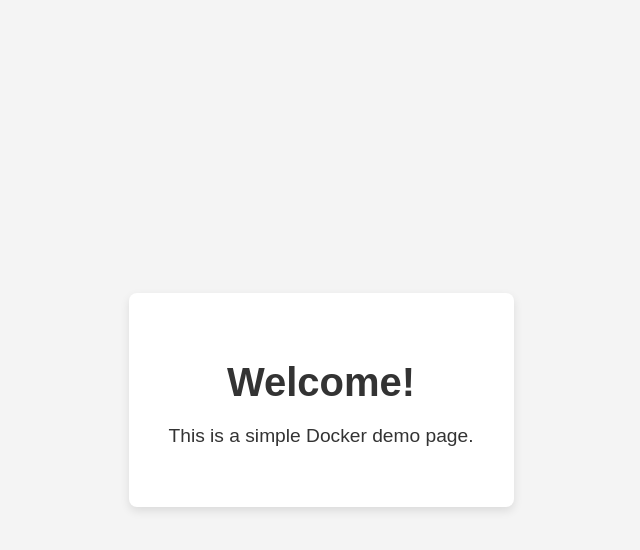
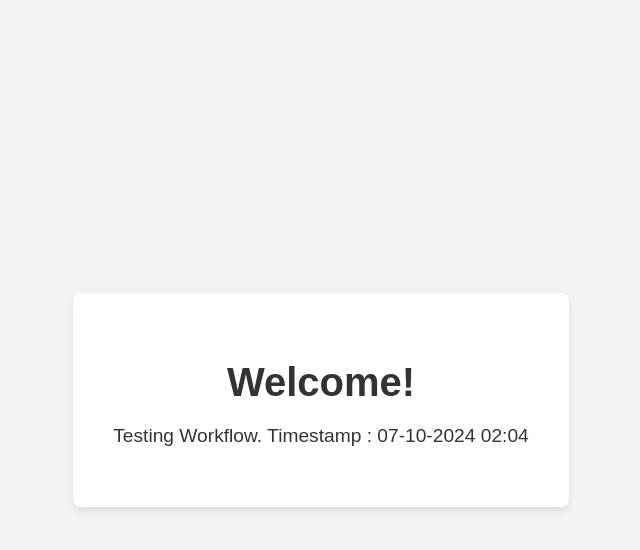
Before and after one commit to thanmughildk/DevOps, a Python web app: template templates/index.html in a window 1280 px wide. Shown: the top 550 px of the page, without its empty margins (319-959 px from the left). Run offline with Jinja, Linux system fonts and the light colour scheme; the template is opened without the code that fills it, so the values that code supplies are empty.

Commit message:
Trigger Workflow

```diff
--- a/templates/index.html
+++ b/templates/index.html
@@ -35,7 +35,7 @@
 <body>
     <div class="container">
         <h1>Welcome!</h1>
-        <p>This is a simple Docker demo page.</p>
+        <p>Testing Workflow. Timestamp : 07-10-2024 02:04</p>
     </div>
 </body>
 </html>
```
